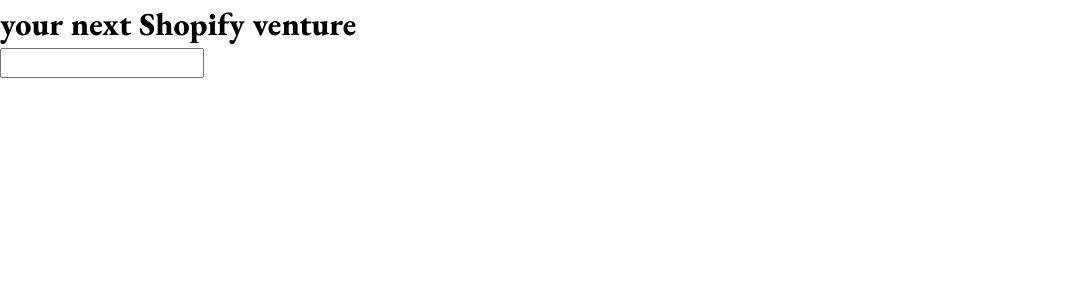
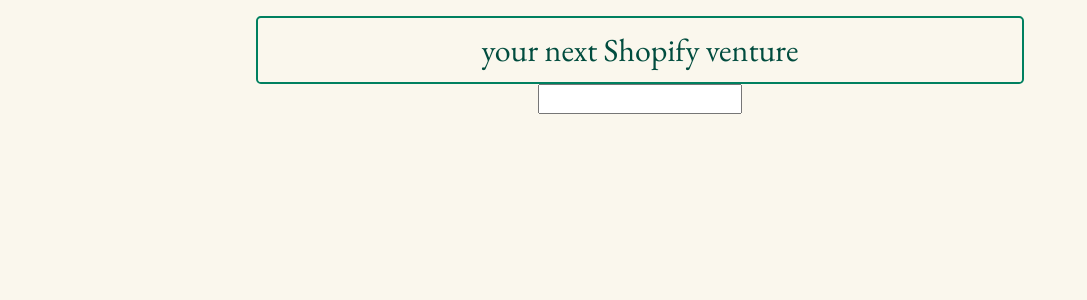
Before and after one commit to jskomal/shopify-fe, a React (Create React App) app: page / in a window 1280 px wide. Shown: the top 300 px of the page, without its empty margins (0-1087 px from the left). Built offline with nearby package versions, Linux system fonts and the light colour scheme.

Commit message:
Add root variables and main title styling

```diff
--- a/src/App.css
+++ b/src/App.css
@@ -44,3 +44,32 @@
 #__next {
   isolation: isolate;
 }
+
+#root {
+  --main-bg: #faf7ed;
+  --accent-green: #008060;
+  --text-basic: black;
+  --text-green: #004c3e;
+  --logo-green: #95bf46;
+  --logo-green-dark: #5e8e3d;
+}
+
+.main-title {
+  padding: 0.5rem;
+  color: var(--text-green);
+  border: 2px solid var(--accent-green);
+  border-radius: 0.3rem;
+  text-align: center;
+  width: 60vw;
+  margin-top: 1rem;
+  font-weight: 400;
+}
+
+.App {
+  background-color: var(--main-bg);
+  height: 100vh;
+  width: 100%;
+  display: flex;
+  flex-direction: column;
+  align-items: center;
+}
```
